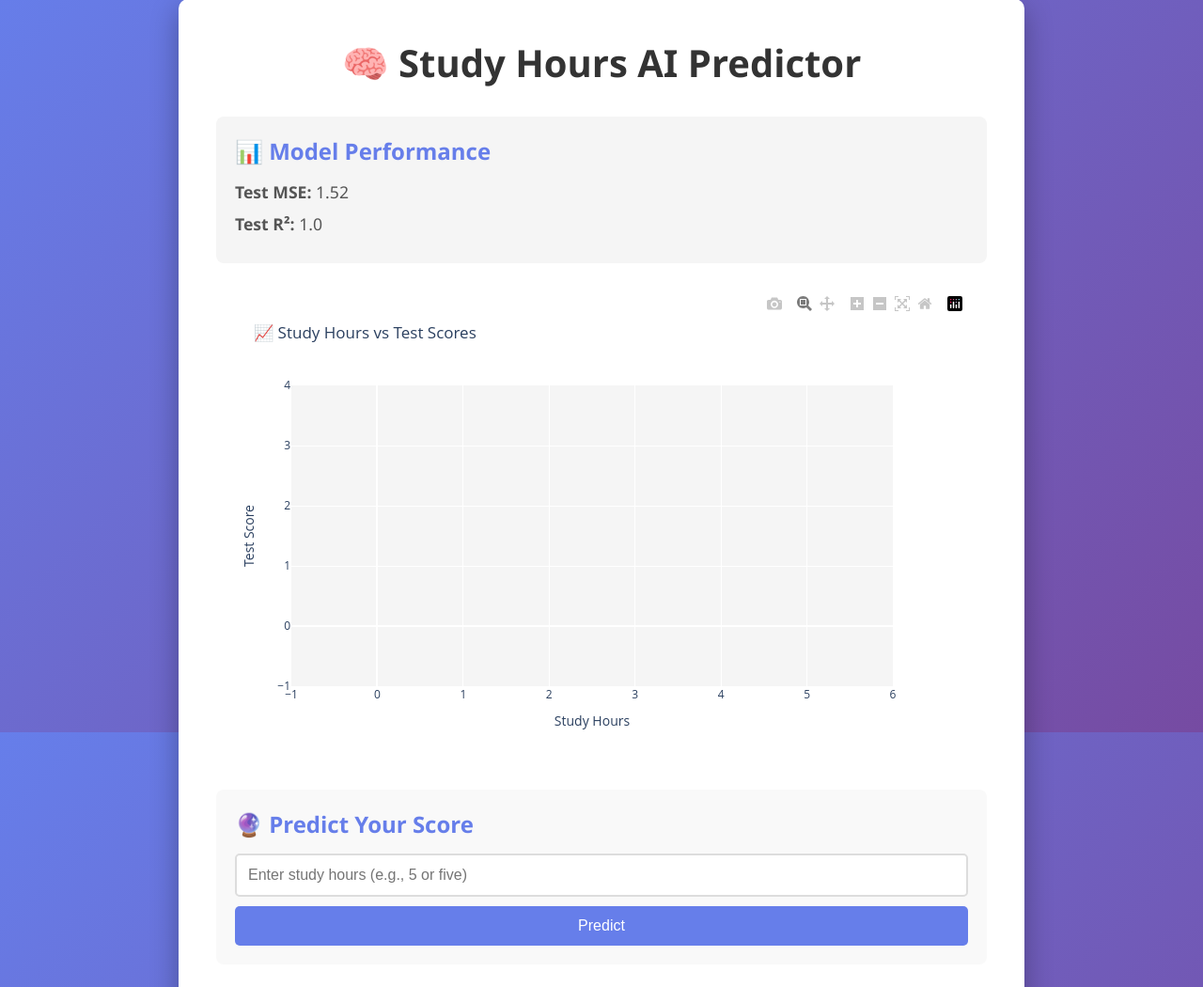
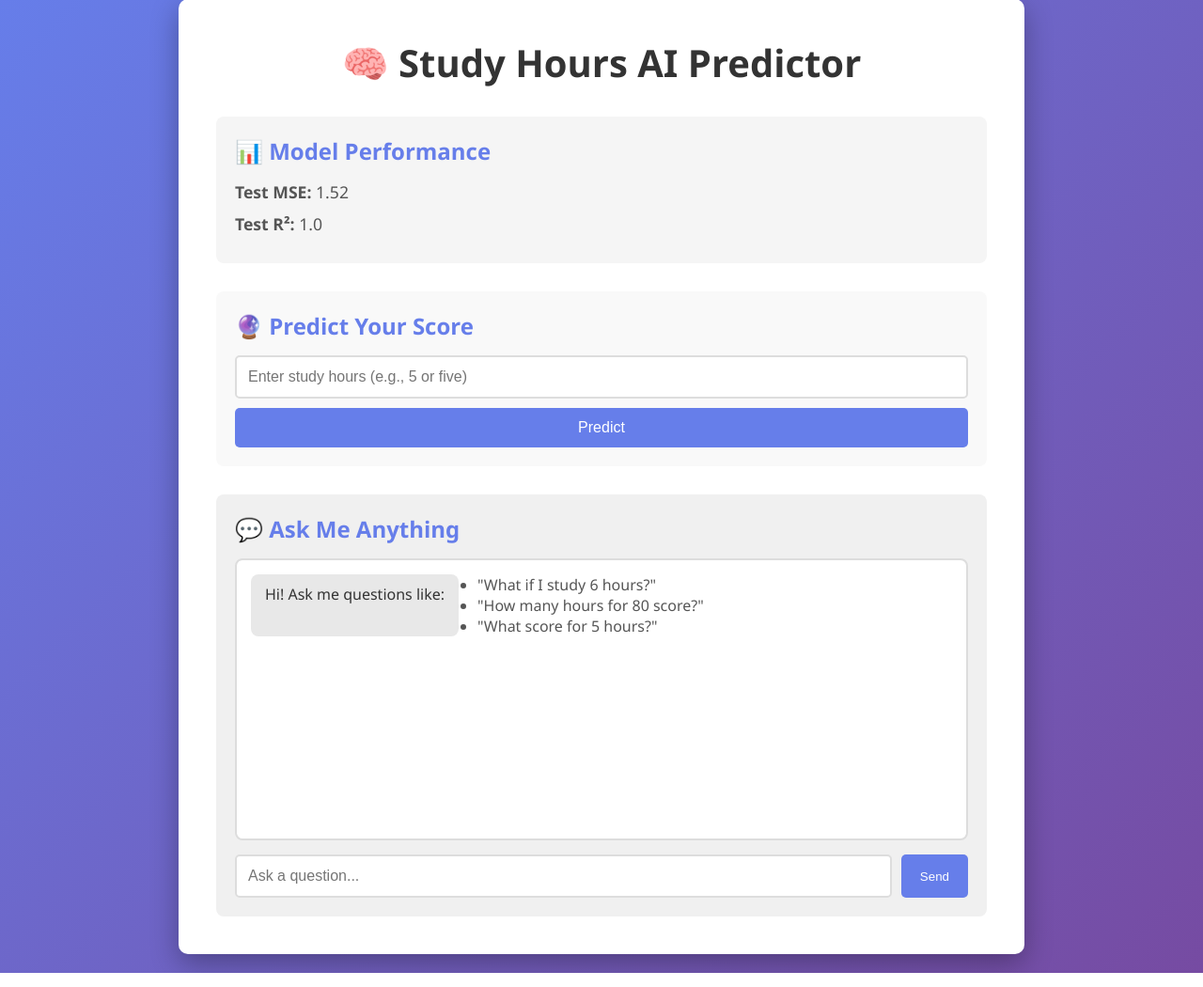
Before and after one commit to wapnethmitha/ai-study-predictor, a Flask app: page / in a window 1280 px wide. Shown: the part 21-1071 px from the top of the page at 94% size. Run offline with Flask 3, Linux system fonts and the light colour scheme; some libraries are stand-ins or nearby versions.

Commit message:
Refactor app and index templates: remove unused chart generation and Plotly integration

```diff
--- a/app.py
+++ b/app.py
@@ -3,8 +3,6 @@ import numpy as np
 from sklearn.linear_model import LinearRegression
 from sklearn.model_selection import train_test_split
 from sklearn.metrics import mean_squared_error, r2_score
-import plotly.graph_objects as go
-import json
 
 app = Flask(__name__)
 
@@ -17,47 +15,9 @@ model = LinearRegression().fit(X_train, y_train)
 mse = mean_squared_error(y_test, model.predict(X_test))
 r2 = r2_score(y_test, model.predict(X_test))
 
-# Generate visualization
-def generate_chart():
-    # Create line for predictions across range
-    x_range = np.linspace(0, 10, 100).reshape(-1, 1)
-    y_pred_range = model.predict(x_range)
-
-    fig = go.Figure()
-
-    # Scatter plot for training data
-    fig.add_trace(go.Scatter(
-        x=hours.flatten(), y=scores,
-        mode='markers',
-        name='Training Data',
-        marker=dict(size=10, color='#667eea', symbol='circle')
-    ))
-
-    # Line for model prediction
-    fig.add_trace(go.Scatter(
-        x=x_range.flatten(), y=y_pred_range,
-        mode='lines',
-        name='Model Prediction',
-        line=dict(color='#764ba2', width=3, dash='dash')
-    ))
-
-    fig.update_layout(
-        title='📈 Study Hours vs Test Scores',
-        xaxis_title='Study Hours',
-        yaxis_title='Test Score',
-        hovermode='closest',
-        plot_bgcolor='#f5f5f5',
-        width=800,
-        height=500
-    )
-
-    return fig.to_html(include_plotlyjs='cdn')
-
-chart_html = generate_chart()
-
 @app.route('/')
 def index():
-    return render_template('index.html', mse=mse, r2=r2, chart=chart_html)
+    return render_template('index.html', mse=round(mse, 2), r2=round(r2, 2))
 
 @app.route('/predict', methods=['POST'])
 def predict():
@@ -70,26 +30,21 @@ def predict():
 def chat():
     user_message = request.json['message'].lower()
 
-    # Pattern: "what if I study X hours?"
     if 'study' in user_message and 'hours' in user_message:
         try:
-            # Extract number from message
             words = user_message.split()
             for i, word in enumerate(words):
                 if word in ['study', 'studying']:
                     try:
                         hours_val = float(words[i+1])
-                        pred = model.predict(np.array([[hours_val]]))[0]
-                        return jsonify({
-                            'response': f"If you study {hours_val} hours, your predicted score is **{pred:.1f}** 🎯",
-                            'type': 'prediction'
-                        })
+                        if 0 <= hours_val <= 10:
+                            pred = model.predict(np.array([[hours_val]]))[0]
+                            return jsonify({'response': f"If you study {hours_val} hours, your predicted score is **{pred:.1f}** 🎯"})
                     except:
                         pass
         except:
             pass
 
-    # Pattern: "what score for X hours?"
     if 'score' in user_message and ('for' in user_message or 'get' in user_message):
         try:
             words = user_message.replace('?', '').split()
@@ -98,16 +53,12 @@ def chat():
                     num = float(word)
                     if 0 <= num <= 10:
                         pred = model.predict(np.array([[num]]))[0]
-                        return jsonify({
-                            'response': f"Studying **{num}** hours should give you around **{pred:.1f}** score 📊",
-                            'type': 'prediction'
-                        })
+                        return jsonify({'response': f"Studying **{num}** hours should give you around **{pred:.1f}** score 📊"})
                 except:
                     pass
         except:
             pass
 
-    # Pattern: "how many hours for X score?"
     if 'hours' in user_message and ('for' in user_message or 'get' in user_message):
         try:
             words = user_message.replace('?', '').split()
@@ -115,21 +66,14 @@ def chat():
                 try:
                     score = float(word)
                     if 20 <= score <= 90:
-                        # Reverse prediction: (score - intercept) / slope
                         hours_needed = (score - model.intercept_) / model.coef_[0]
-                        return jsonify({
-                            'response': f"To get a score of **{score}**, you need to study approximately **{hours_needed:.1f} hours** ⏱️",
-                            'type': 'prediction'
-                        })
+                        return jsonify({'response': f"To get a score of **{score}**, you need to study approximately **{hours_needed:.1f} hours** ⏱️"})
                 except:
                     pass
         except:
             pass
 
-    return jsonify({
-        'response': "I didn't understand. Try asking: 'What if I study 5 hours?' or 'How many hours for 80 score?'",
-        'type': 'error'
-    })
+    return jsonify({'response': "I didn't understand. Try: 'What if I study 5 hours?' or 'How many hours for 80 score?'"})
 
 if __name__ == '__main__':
     app.run(debug=True)
--- a/templates/index.html
+++ b/templates/index.html
@@ -3,7 +3,6 @@
 <head>
     <title>Study Hours AI Predictor</title>
     <link rel="stylesheet" href="{{ url_for('static', filename='style.css') }}">
-    <script src="https://cdn.plot.ly/plotly-latest.min.js"></script>
 </head>
 <body>
     <div class="container">
@@ -11,13 +10,8 @@
 
         <div class="performance">
             <h2>📊 Model Performance</h2>
-            <p><strong>Test MSE:</strong> {{ mse|round(2) }}</p>
-            <p><strong>Test R²:</strong> {{ r2|round(2) }}</p>
-        </div>
-
-        <!-- Chart Section -->
-        <div class="chart-section">
-            {{ chart|safe }}
+            <p><strong>Test MSE:</strong> {{ mse }}</p>
+            <p><strong>Test R²:</strong> {{ r2 }}</p>
         </div>
 
         <!-- Predictor Section -->
@@ -100,7 +94,6 @@
 
             if (!message) return;
 
-            // Add user message to chat
             const chatBox = document.getElementById('chatBox');
             const userDiv = document.createElement('div');
             userDiv.className = 'chat-message user';
@@ -110,7 +103,6 @@
             document.getElementById('chatInput').value = '';
             chatBox.scrollTop = chatBox.scrollHeight;
 
-            // Send to backend
             fetch('/chat', {
                 method: 'POST',
                 headers: {'Content-Type': 'application/json'},
```
